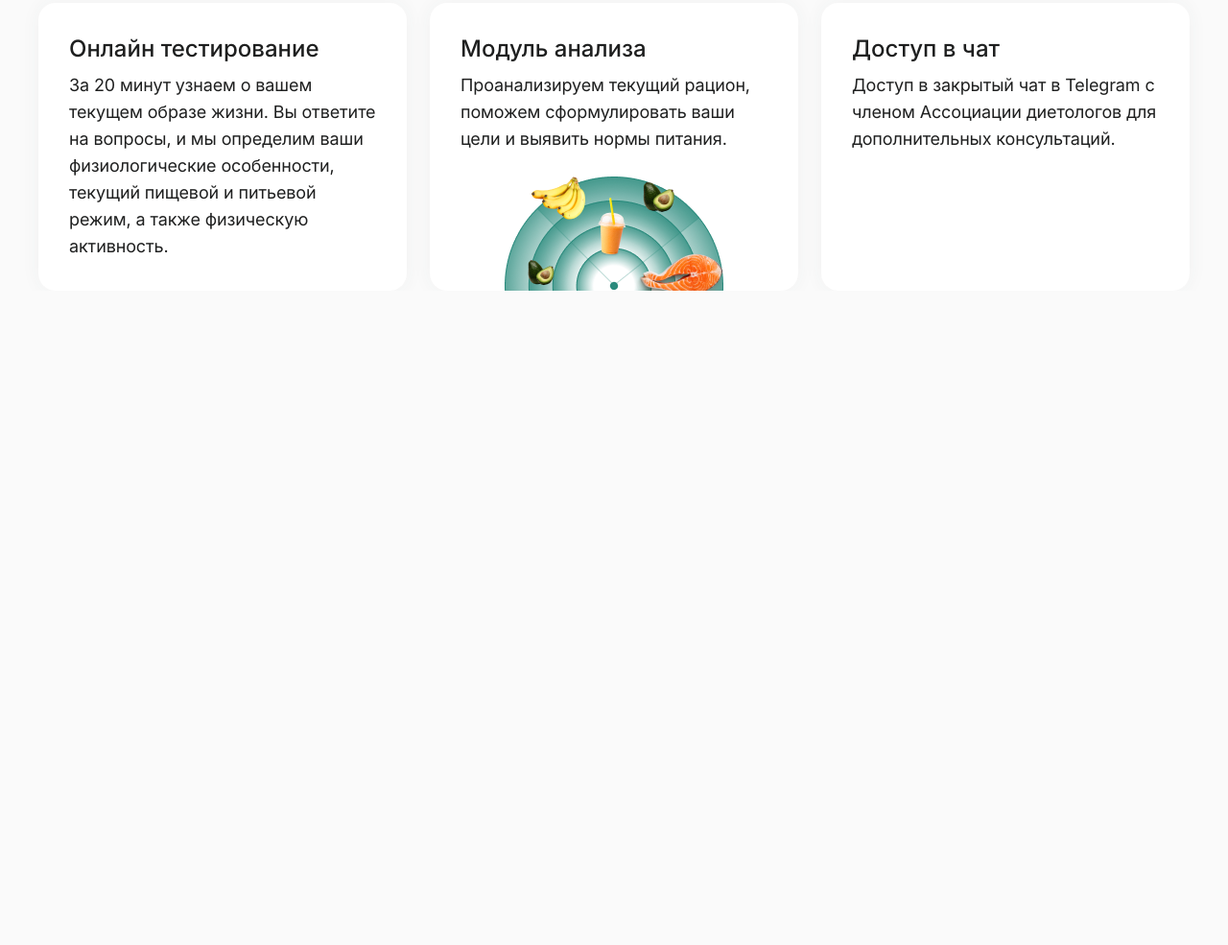
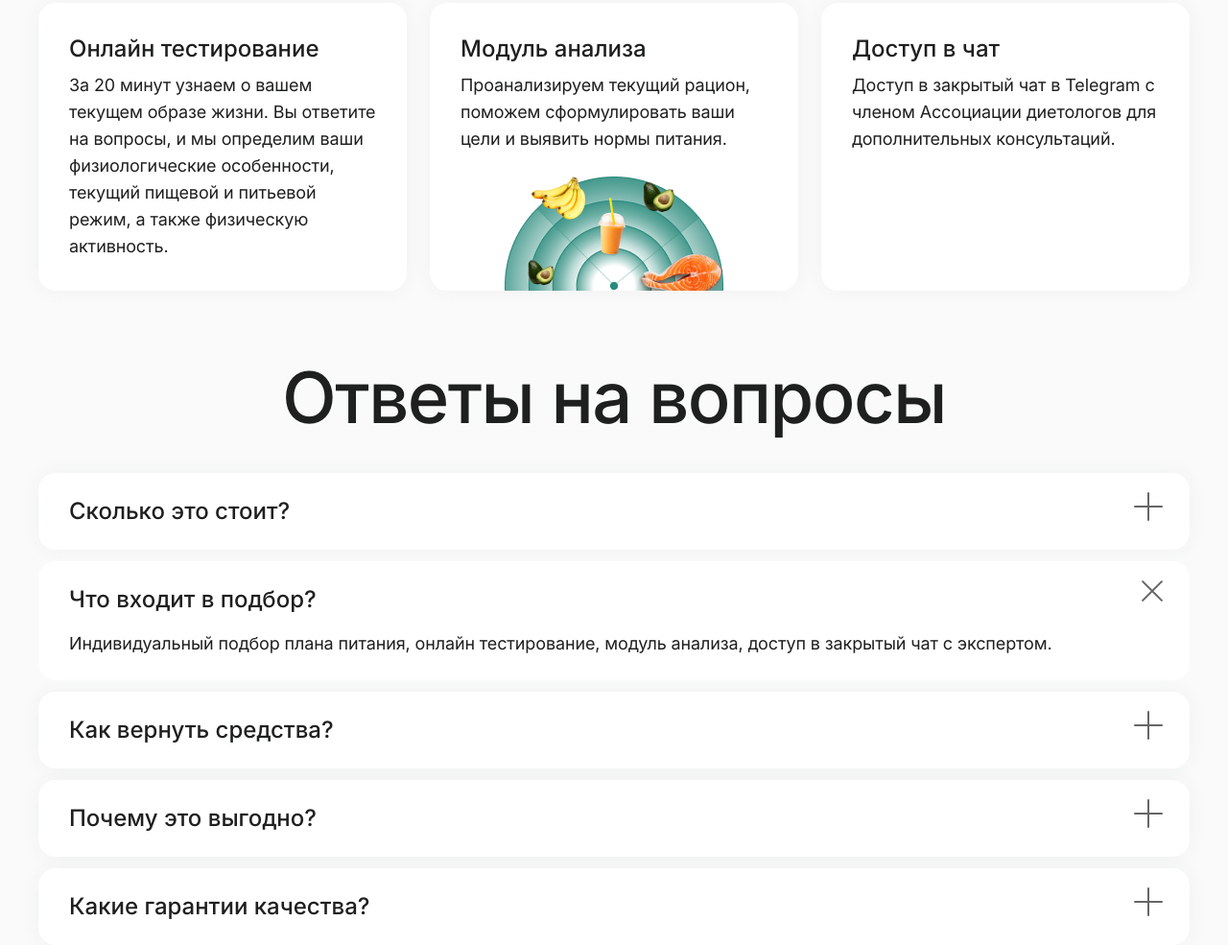
Before and after one commit to Ksukharev/fresh-house, a plain HTML site: page index.html in a window 1280 px wide. Shown: the part 5222-6207 px from the top of the page at 96% size. Before the commit the page ends 5525 px from the top, so only its background shows below. Drawn offline with Linux system fonts and the light colour scheme; a web font is replaced by a local one.

Commit message:
finished questions block

```diff
--- a/index.html
+++ b/index.html
@@ -276,6 +276,74 @@
           </div>
         </div>
       </section>
+      <section class="questions">
+        <div class="wrapper questions__wrapper">
+          <h2 class="sub-heading questions__subheading">Ответы на вопросы</h2>
+          <div class="questions__column">
+            <div class="questions__block">
+              <h5 class="line__subheading">Сколько это стоит?</h5>
+              <div class="line__plus">
+                <!-- не уверен насчет правильности тега БТН -->
+                <button class="plus">
+                  <svg width="30" height="30">
+                    <use xlink:href="./assets/icons/linePlus.svg#plus"></use>
+                  </svg>
+                </button>
+              </div>
+            </div>
+            <div class="questions__block--opened">
+              <h5 class="line__subheading">Что входит в подбор?</h5>
+              <p class="questions__text">
+                Индивидуальный подбор плана питания, онлайн тестирование, модуль
+                анализа, доступ в закрытый чат с экспертом.
+              </p>
+              <div class="line__plus">
+                <!-- не уверен насчет правильности тега БТН -->
+                <button class="plus">
+                  <svg width="22" height="22">
+                    <use
+                      xlink:href="./assets/icons/IconQuestions__CLOSE.svg#close"
+                    ></use>
+                  </svg>
+                </button>
+              </div>
+            </div>
+            <div class="questions__block">
+              <h5 class="line__subheading">Как вернуть средства?</h5>
+              <div class="line__plus">
+                <!-- не уверен насчет правильности тега БТН -->
+                <button class="plus">
+                  <svg width="30" height="30">
+                    <use xlink:href="./assets/icons/linePlus.svg#plus"></use>
+                  </svg>
+                </button>
+              </div>
+            </div>
+            <div class="questions__block">
+              <h5 class="line__subheading">Почему это выгодно?</h5>
+              <div class="line__plus">
+                <!-- не уверен насчет правильности тега БТН -->
+                <button class="plus">
+                  <svg width="30" height="30">
+                    <use xlink:href="./assets/icons/linePlus.svg#plus"></use>
+                  </svg>
+                </button>
+              </div>
+            </div>
+            <div class="questions__block">
+              <h5 class="line__subheading">Какие гарантии качества?</h5>
+              <div class="line__plus">
+                <!-- не уверен насчет правильности тега БТН -->
+                <button class="plus">
+                  <svg width="30" height="30">
+                    <use xlink:href="./assets/icons/linePlus.svg#plus"></use>
+                  </svg>
+                </button>
+              </div>
+            </div>
+          </div>
+        </div>
+      </section>
     </main>
   </body>
 </html>
--- a/styles/styles.scss
+++ b/styles/styles.scss
@@ -42,6 +42,27 @@ $mainFont: "Inter", sans-serif;
   letter-spacing: -0.007em;
 
   color: #1e1f1f;
+}
+
+@mixin questionBlock {
+  width: 1200px;
+  max-width: 1200px;
+  height: 80px;
+
+  display: flex;
+
+  background: #ffffff;
+  box-shadow: 0px 0px 20px rgba(66, 74, 72, 0.05);
+  border-radius: 18px;
+}
+
+@mixin questionBlockclick {
+  width: 100%;
+  max-width: 1200px;
+  height: 124px;
+
+  background: #ffffff;
+  border-radius: 18px;
 }
 
 body {
@@ -764,3 +785,69 @@ body {
 }
 .subheading {
 }
+
+.questions {
+  &__wrapper {
+    flex-direction: column;
+  }
+
+  &__subheading {
+    margin-top: 80px;
+  }
+
+  &__block {
+    @include questionBlock;
+    justify-content: space-between;
+    padding: 24px 32px;
+
+    position: relative;
+  }
+
+  &__block--opened {
+    @include questionBlockclick;
+    display: flex;
+    flex-direction: column;
+    padding: 24px 32px;
+
+    position: relative;
+  }
+
+  &__text {
+    font-family: "Inter";
+    font-style: normal;
+    font-weight: 400;
+    font-size: 18px;
+    line-height: 28px;
+    /* identical to box height, or 156% */
+
+    letter-spacing: -0.007em;
+
+    /* text/main */
+
+    color: #1e1f1f;
+    margin-top: 16px;
+  }
+
+  &__column {
+    display: flex;
+    flex-direction: column;
+    gap: 12px;
+  }
+}
+.wrapper {
+}
+.sub-heading {
+}
+.line {
+  &__subheading {
+    @include cardHeading;
+  }
+
+  &__plus {
+    position: absolute;
+    top: 20.2px;
+    right: 28.2px;
+  }
+}
+.plus {
+}
```
Also changed, not shown: assets/icons/IconQuestions__CLOSE.svg (added), assets/icons/linePlus.svg (added), styles/styles.css, 1 other file.
